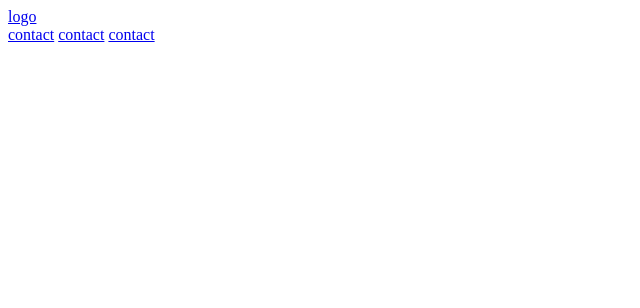
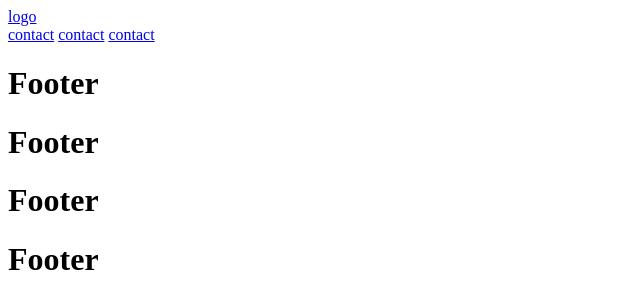
Before and after one commit to Nino-Techwoman/nini-github, a plain HTML site: page index.html in a window 1280 px wide. Shown: the whole page, without its empty margins (0-640 px from the left). Drawn offline with Linux system fonts and the light colour scheme.

Commit message:
Add footer

```diff
--- a/index.html
+++ b/index.html
@@ -24,6 +24,13 @@
     </div>
   </header>
 
+  <footer>
+    <h1>Footer</h1>
+    <h1>Footer</h1>
+    <h1>Footer</h1>
+    <h1>Footer</h1>
+  </footer>
+
 
 
 
```
